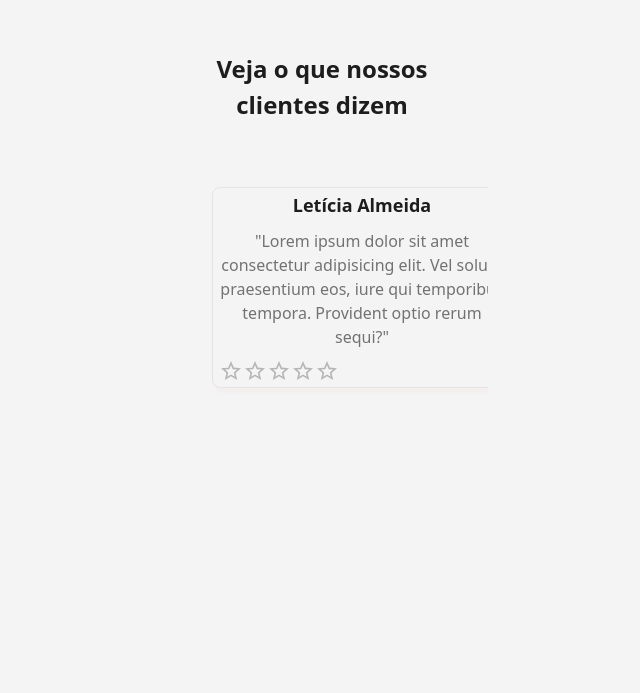
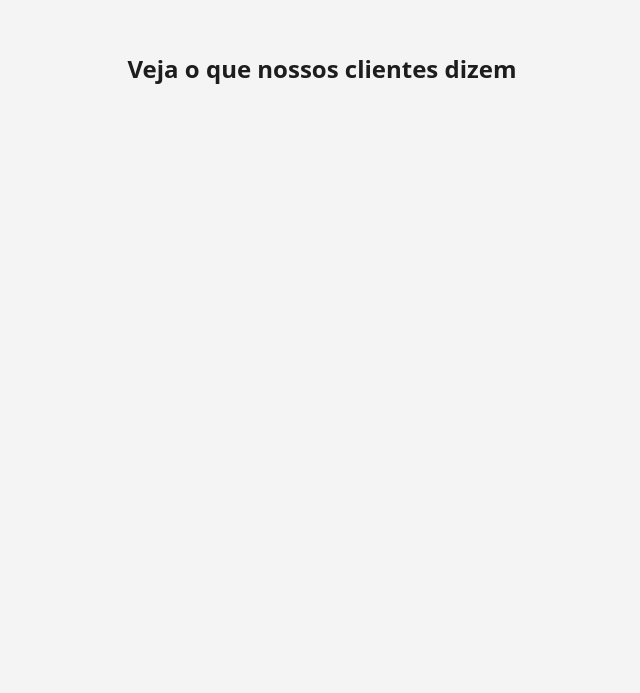
Before and after one commit to Bruno-Pasqual/foodClub, a React (Vite) app in the folder client/: page / in a window 1280 px wide. Shown: the part 2547-3240 px from the top of the page, without its empty margins (302-942 px from the left). Built offline with nearby package versions, Linux system fonts and the light colour scheme.

Commit message:
feat: initial page

```diff
--- a/client/src/pages/all/InitialPage.css
+++ b/client/src/pages/all/InitialPage.css
@@ -4,7 +4,7 @@
 }
 
 .users-ratings-container {
-	max-width: 300px;
+	width: 90vw;
 	height: 100px;
 	text-align: center;
 }
--- a/client/src/pages/all/InitialPage.tsx
+++ b/client/src/pages/all/InitialPage.tsx
@@ -40,6 +40,60 @@ const InitialPage = () => {
 		},
 	];
 
+const ratings = 	[
+		{
+		  "nome": "João Silva",
+		  "avaliacao": "Desde que começamos a usar o aplicativo na empresa, pedir almoço ficou muito mais prático! A variedade de restaurantes e a rapidez na entrega são pontos fortes. Ótima solução!",
+		  "estrelas": 5
+		},
+		{
+		  "nome": "Ana Pereira",
+		  "avaliacao": "O app facilitou demais nosso dia a dia na empresa. Agora, conseguimos pedir comida de qualidade sem complicações, e os pedidos chegam sempre no horário. Super recomendo!",
+		  "estrelas": 5
+		},
+		{
+		  "nome": "Carlos Oliveira",
+		  "avaliacao": "Antes, pedir almoço para a equipe era um desafio, mas agora com o aplicativo ficou tudo organizado. A interface é fácil de usar e temos acesso a ótimas opções de restaurantes.",
+		  "estrelas": 4
+		},
+		{
+		  "nome": "Mariana Costa",
+		  "avaliacao": "Nossa empresa tem usado o app há alguns meses e a experiência tem sido excelente! Mais opções, facilidade nos pedidos e entrega rápida. Nossos funcionários adoram!",
+		  "estrelas": 5
+		},
+		{
+		  "nome": "Pedro Mendes",
+		  "avaliacao": "Com o app, conseguimos centralizar todos os pedidos de almoço da equipe em uma única plataforma. Super prático e com opções de restaurantes para todos os gostos. Melhorou bastante nossa rotina.",
+		  "estrelas": 4
+		},
+		{
+		  "nome": "Beatriz Souza",
+		  "avaliacao": "Esse aplicativo transformou a forma como pedimos almoço na empresa. A variedade de restaurantes é incrível, e o sistema é super intuitivo. Os funcionários estão muito satisfeitos!",
+		  "estrelas": 5
+		},
+		{
+		  "nome": "Lucas Alves",
+		  "avaliacao": "Melhorou muito nossa logística de pedidos. Agora todo mundo consegue fazer seus pedidos de forma rápida e eficiente, sem precisar se preocupar com problemas de entrega ou falta de opções.",
+		  "estrelas": 4
+		},
+		{
+		  "nome": "Fernanda Lima",
+		  "avaliacao": "Aplicativo excelente! Nos ajudou a otimizar os pedidos de almoço e ainda oferece um ótimo suporte. As entregas são pontuais e os restaurantes parceiros são ótimos. Muito satisfeitos!",
+		  "estrelas": 5
+		},
+		{
+		  "nome": "Rodrigo Santos",
+		  "avaliacao": "Com a integração do app na nossa empresa, pedir almoço virou uma tarefa simples e rápida. A entrega é sempre dentro do prazo e a qualidade dos restaurantes é muito boa!",
+		  "estrelas": 4
+		},
+		{
+		  "nome": "Cláudia Ribeiro",
+		  "avaliacao": "Nossa equipe adorou o app! Conseguimos fazer pedidos com mais eficiência e sem problemas. A qualidade dos restaurantes é ótima e o processo todo ficou bem mais organizado.",
+		  "estrelas": 5
+		}
+	  ]
+
+
 	// mostra a introdução da ideia da aplicação, deve conter a opção de ir para o login/cadastro
 	return (
 		<main>
@@ -81,66 +135,7 @@ const InitialPage = () => {
 			<Container maxWidth={"xl"} className="users-ratings-container ">
 				<h2>Veja o que nossos clientes dizem</h2>
 				<div className="rating-cards-container">
-					<RatingCard
-						starsNumber={4}
-						userName="Letícia Almeida"
-						text="Lorem ipsum dolor sit amet consectetur adipisicing elit. Vel soluta praesentium eos, iure qui temporibus tempora. Provident optio rerum sequi?"
-					/>
-					<RatingCard
-						starsNumber={4}
-						userName="Letícia Almeida"
-						text="Lorem ipsum dolor sit amet consectetur adipisicing elit. Vel soluta praesentium eos, iure qui temporibus tempora. Provident optio rerum sequi?"
-					/>
-					<RatingCard
-						starsNumber={4}
-						userName="Letícia Almeida"
-						text="Lorem ipsum dolor sit amet consectetur adipisicing elit. Vel soluta praesentium eos, iure qui temporibus tempora. Provident optio rerum sequi?"
-					/>
-					<RatingCard
-						starsNumber={4}
-						userName="Letícia Almeida"
-						text="Lorem ipsum dolor sit amet consectetur adipisicing elit. Vel soluta praesentium eos, iure qui temporibus tempora. Provident optio rerum sequi?"
-					/>
-					<RatingCard
-						starsNumber={4}
-						userName="Letícia Almeida"
-						text="Lorem ipsum dolor sit amet consectetur adipisicing elit. Vel soluta praesentium eos, iure qui temporibus tempora. Provident optio rerum sequi?"
-					/>
-					<RatingCard
-						starsNumber={4}
-						userName="Letícia Almeida"
-						text="Lorem ipsum dolor sit amet consectetur adipisicing elit. Vel soluta praesentium eos, iure qui temporibus tempora. Provident optio rerum sequi?"
-					/>
-					<RatingCard
-						starsNumber={4}
-						userName="Letícia Almeida"
-						text="Lorem ipsum dolor sit amet consectetur adipisicing elit. Vel soluta praesentium eos, iure qui temporibus tempora. Provident optio rerum sequi?"
-					/>
-					<RatingCard
-						starsNumber={4}
-						userName="Letícia Almeida"
-						text="Lorem ipsum dolor sit amet consectetur adipisicing elit. Vel soluta praesentium eos, iure qui temporibus tempora. Provident optio rerum sequi?"
-					/>
-					<RatingCard
-						starsNumber={4}
-						userName="Letícia Almeida"
-						text="Lorem ipsum dolor sit amet consectetur adipisicing elit. Vel soluta praesentium eos, iure qui temporibus tempora. Provident optio rerum sequi?"
-					/>
-					<RatingCard
-						starsNumber={4}
-						userName="Letícia Almeida"
-						text="Lorem ipsum dolor sit amet consectetur adipisicing elit. Vel soluta praesentium eos, iure qui temporibus tempora. Provident optio rerum sequi?"
-					/>
-					<RatingCard
-						starsNumber={4}
-						userName="Letícia Almeida"
-						text="Lorem ipsum dolor sit amet consectetur adipisicing elit. Vel soluta praesentium eos, iure qui temporibus tempora. Provident optio rerum sequi?"
-					/>
-					<RatingCard
-						starsNumber={4}
-						userName="Letícia Almeida"
-						text="Lorem ipsum dolor sit amet consectetur adipisicing elit. Vel soluta praesentium eos, iure qui temporibus tempora. Provident optio rerum sequi?"
-					/>
+
 				</div>
 			</Container>
 
```
Also changed, not shown: client/src/components/InfinityScroll.tsx (+17 -3 lines), client/src/components/InfinityScroll.css (added).
